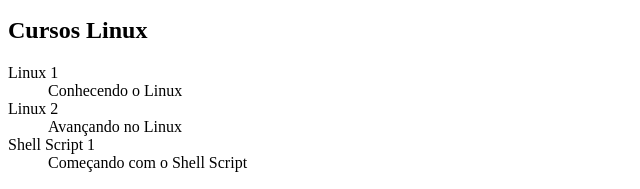
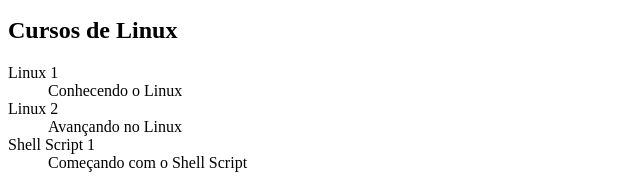
Before and after one commit to MFnovaes/alura-git, a plain HTML site: page index.html in a window 1280 px wide. Shown: the part 250-439 px from the top of the page, 0-640 px from the left. Drawn offline with Linux system fonts and the light colour scheme.

Commit message:
Alterando nome do curso de linux

```diff
--- a/index.html
+++ b/index.html
@@ -27,7 +27,7 @@
     </dl>
 
 
-    <h2>Cursos Linux</h2>
+    <h2>Cursos de Linux</h2>
 
     <dl>
         <dt>Linux 1</dt>
```
